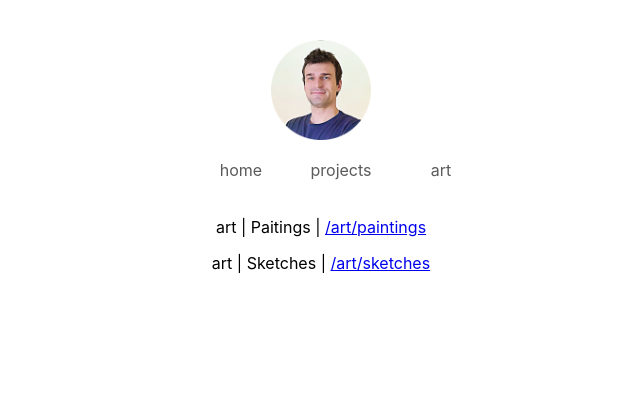
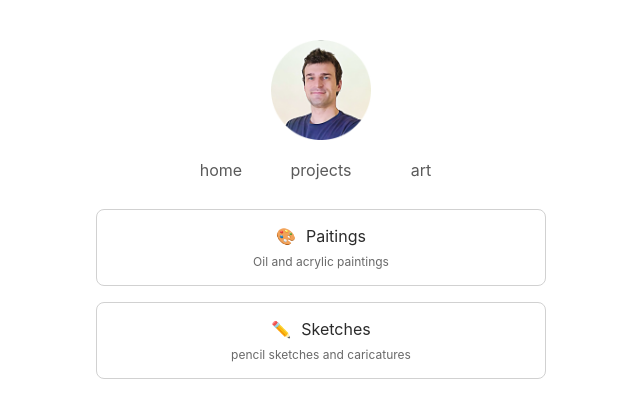
Before and after one commit to matiunger/matiunger, a React (Create React App) app: page /art in a window 1280 px wide. Shown: the top 418 px of the page, without its empty margins (319-959 px from the left). Built offline with nearby package versions, Linux system fonts and the light colour scheme.

Commit message:
navigation

```diff
--- a/src/App.css
+++ b/src/App.css
@@ -1,6 +1,7 @@
 .App {
   text-align: center;
-  margin-top: 40px;
+  margin: 40px 0;
+  height: 100;
 }
 
 header .logo {
@@ -14,6 +15,7 @@ header nav {
 
 header nav ul {
   display: flex;
+  padding:0;
   align-items: center;
   justify-items: center;
   align-content: center;
@@ -26,14 +28,74 @@ header nav ul li {
   min-width: 100px;
   padding: 0 auto;
 }
-header nav ul li a{
+
+header nav ul li a {
   text-decoration: none;
   text-transform: lowercase;
   color: rgb(90, 90, 90);
 }
 
-.Routes {
+.routes {
   display: flex;
-  justify-content: space-around;
+  width: 100%;
+  justify-items: center;
+  justify-content: center;
+}
+
+.routes > div {
+  position: absolute;
+  width: 100%;
+  height: 100vh;
+  display: flex;
   align-items: center;
+  justify-items: center;
 }
+
+.entries, .page {
+  height: 100%;
+  width: 100%;
+  padding: 0 16px;
+}
+
+.entries {
+
+  display:flex;
+  flex-direction: column;
+  align-content: center;
+  align-items: center;
+  justify-items: center;
+}
+
+.entry {
+  width: 100%;
+  max-width: 450px;
+  margin: 8px auto;
+  padding: 16px;
+  border: 1px solid rgb(209, 209, 209);
+  border-radius: 8px;
+  box-sizing: border-box;
+  text-decoration: none;
+}
+
+.entry:hover {
+  border: 1px solid rgb(82, 82, 82);
+}
+
+.entry .entry__title{
+  text-transform: none;
+  margin:0;
+  text-align: center;
+  color: rgb(43, 43, 43);
+  font-size: 16px;
+}
+
+.entry .entry__title .entry__icon {
+  margin-right: 10px;
+}
+
+.entry .entry__description{
+  color: rgb(105, 105, 105);
+  font-size: 12px;
+  text-align: center;
+  margin: 8px 0 0 0;
+}
--- a/src/App.js
+++ b/src/App.js
@@ -32,10 +32,15 @@ function Header() {
 
 function Entry(props) {
 
+  const data = props.data
+  const path = "/" + data.category + "/" + data.id
   return (
-    <div>
-      <p>{props.category} | {props.name} | <Link to={props.path}>{props.path}</Link></p>
-    </div>
+    <Link to={path} className="entry">
+      <div>
+        <p className="entry__title"><span className="entry__icon">{data.icon}</span>{data.name}</p>
+        <p className="entry__description">{data.description}</p>
+      </div>
+    </Link>
   )
 
 }
@@ -48,8 +53,8 @@ function List(props) {
     filteredEntries = _.filter(entries, function (o) { return o.category === props.category }) || []
   }
   return (
-    <div>
-      {filteredEntries.map((item) => { return <Entry name={item.name} path={"/"+item.category+"/"+item.id} category={item.category} /> })}
+    <div className="entries" style={props.style}>
+      {filteredEntries.map((item) => { return <Entry data={item} /> })}
     </div>
   )
 
@@ -59,7 +64,7 @@ function Page(props) {
   const { c, p } = useParams()
   let filteredEntry = _.filter(props.entries, function (o) { return (o.category === c && o.id === p) }) || []
   const EntryComponent = filteredEntry[0]["component"]
-  return <EntryComponent />;
+  return <div className="page" style={props.style}><EntryComponent /></div>;
 }
 
 
@@ -71,33 +76,39 @@ function App() {
     {
       "id": "paintings",
       "name": "Paitings",
+      "description": "Oil and acrylic paintings",
       "category": "art",
+      "icon": "🎨",
       "component": Paitings,
     },
     {
       "id": "sketches",
       "name": "Sketches",
+      "description": "pencil sketches and caricatures",
       "category": "art",
+      "icon": "✏️",
       "component": Sketches,
     },
     {
       "id": "tubirra",
       "name": "Tu Birra",
+      "description": "web app",
       "category": "projects",
+      "icon": "🍺",
       "component": TuBirra,
     }
   ]
 
   const transitions = useTransition(location, {
-    from: { opacity: 0, width: "0%" },
-    enter: { opacity: 1, width: "100%" },
-    leave: { opacity: 0, width: "0%" }
+    from: { opacity: 0, transform:"translateX(-100px)" },
+    enter: { opacity: 1, transform:"translateX(0px)" },
+    leave: { opacity: 0, transform:"translateX(100px)" }
   });
 
   return (
     <div className="App">
       <Header />
-      <div className="Routes">
+      <div className="routes">
         {transitions((props, item) => (
           <animated.div style={props}>
             <Switch location={item}>
--- a/src/pages/art/Paintings.js
+++ b/src/pages/art/Paintings.js
@@ -6,7 +6,7 @@ import React from 'react';
 function Paitings() {
 
     return (
-        <div className="App">
+        <div>
             <p>my paitings</p>
         </div>
     );
--- a/src/pages/art/Sketches.js
+++ b/src/pages/art/Sketches.js
@@ -6,7 +6,7 @@ import React from 'react';
 function Sketches() {
 
     return (
-        <div className="App">
+        <div>
             <p>my sketches</p>
         </div>
     );
--- a/src/pages/projects/TuBirra.js
+++ b/src/pages/projects/TuBirra.js
@@ -6,7 +6,7 @@ import React from 'react';
 function TuBirra() {
 
     return (
-        <div className="App">
+        <div>
             <p>tu birra project</p>
         </div>
     );
```
Also changed, not shown: public/index.html (+3 -4 lines).
